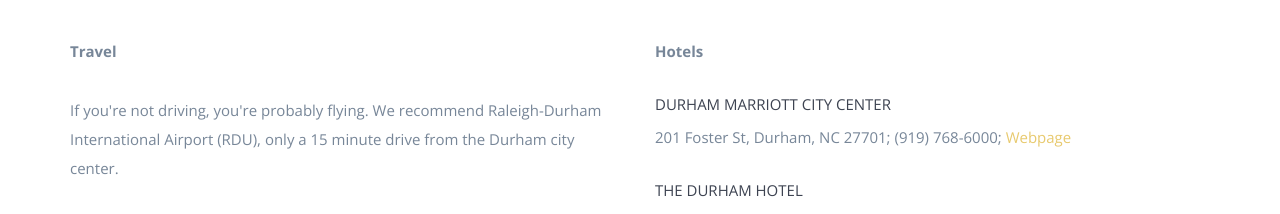
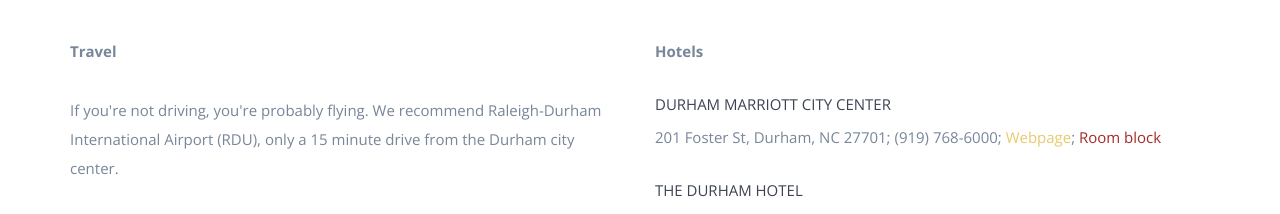
Before and after one commit to gilliss/jilltom, a website: page index.html in a window 1280 px wide. Shown: the part 1180-1394 px from the top of the page. Drawn offline with nearby package versions, Linux system fonts and the light colour scheme; some packages are replaced by stand-ins of ours; a script that the page names is missing; files whose address does not match are found by name.

Commit message:
room block

```diff
--- a/index.html
+++ b/index.html
@@ -162,7 +162,7 @@
                   <p><strong>Hotels</strong></p>
                   <h5>Durham Marriott City Center</h5>
                   <p>
-                    201 Foster St, Durham, NC 27701; (919) 768-6000; <a href=https://www.marriott.com/en-us/hotels/rducv-durham-marriott-city-center/>Webpage</a>
+                    201 Foster St, Durham, NC 27701; (919) 768-6000; <a href=https://www.marriott.com/en-us/hotels/rducv-durham-marriott-city-center/>Webpage</a>; <a href=https://www.marriott.com/event-reservations/reservation-link.mi?id=1646410565751&key=GRP&app=resvlink style="color:#A52A2A;">Room block</a>
                   </p>
                   <h5>The Durham Hotel</h5>
                   <p>
```
